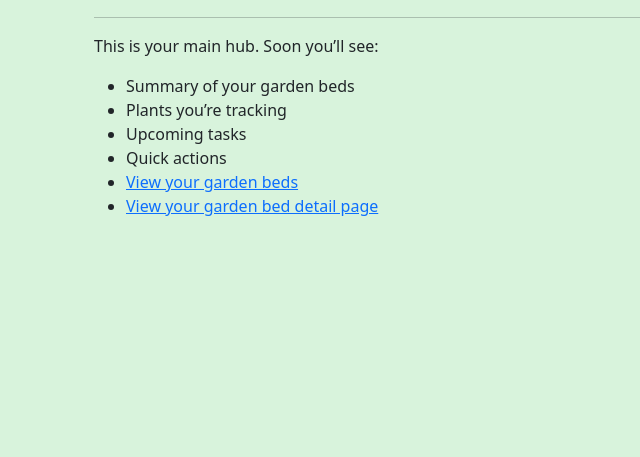
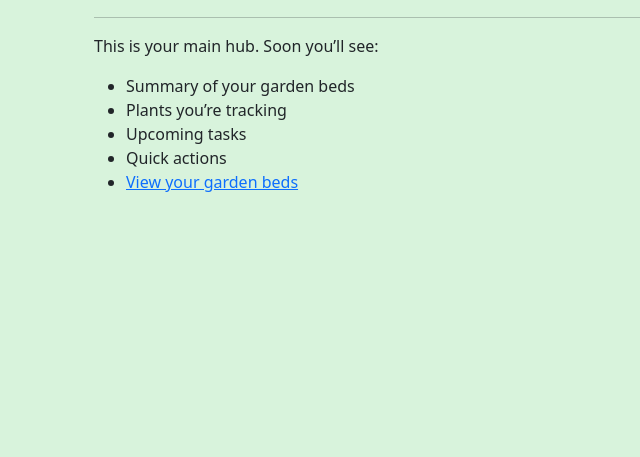
Before and after one commit to mrosevere/garden_timekeeper, a Django app: page /dashboard/ in a window 1280 px wide. Shown: the part 221-678 px from the top of the page, without its empty margins (0-640 px from the left). Run offline with Django 5.2, Linux system fonts and the light colour scheme; a user stored in the database is signed in.

Commit message:
add beds html pages

```diff
--- a/core/templates/core/dashboard.html
+++ b/core/templates/core/dashboard.html
@@ -13,8 +13,9 @@
         <li>Plants you’re tracking</li>
         <li>Upcoming tasks</li>
         <li>Quick actions</li>
+        <!-- commented out as the bed_detail view requires a specific bed ID -->
         <li><a href="{% url 'bed_list' %}">View your garden beds</a></li>
-        <li><a href="{% url 'bed_detail' %}">View your garden bed detail page</a></li>
+        {# <li><a href="{% url 'bed_detail' %}">View your garden bed detail page</a></li> #}
 
     </ul>
 </div>
```
